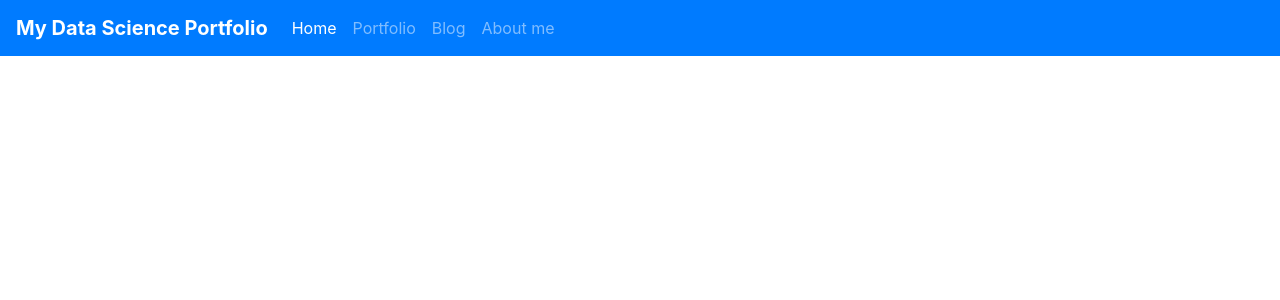
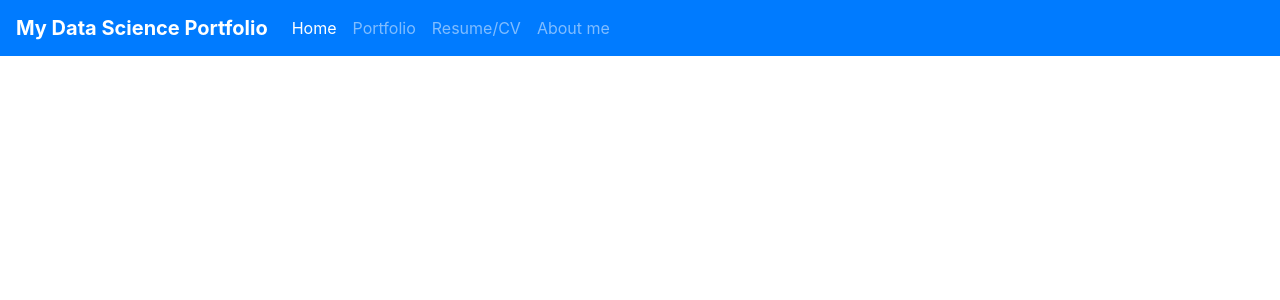
Before and after one commit to josejtorresjr/data_science_portfolio_template, a Flask app: page / in a window 1280 px wide. Shown: the top 300 px of the page. Run offline with Flask 2, Linux system fonts and the light colour scheme; some libraries are stand-ins or nearby versions.

Commit message:
Update layout.html

```diff
--- a/templates/layout.html
+++ b/templates/layout.html
@@ -29,7 +29,7 @@
               <a class="nav-link" href="#">Portfolio</a>
             </li>
             <li class="nav-item">
-              <a class="nav-link" href="#">Blog</a>
+              <a class="nav-link" href="#">Resume/CV</a>
             </li>
             <li class="nav-item">
               <a class="nav-link" href="#">About me</a>
```
